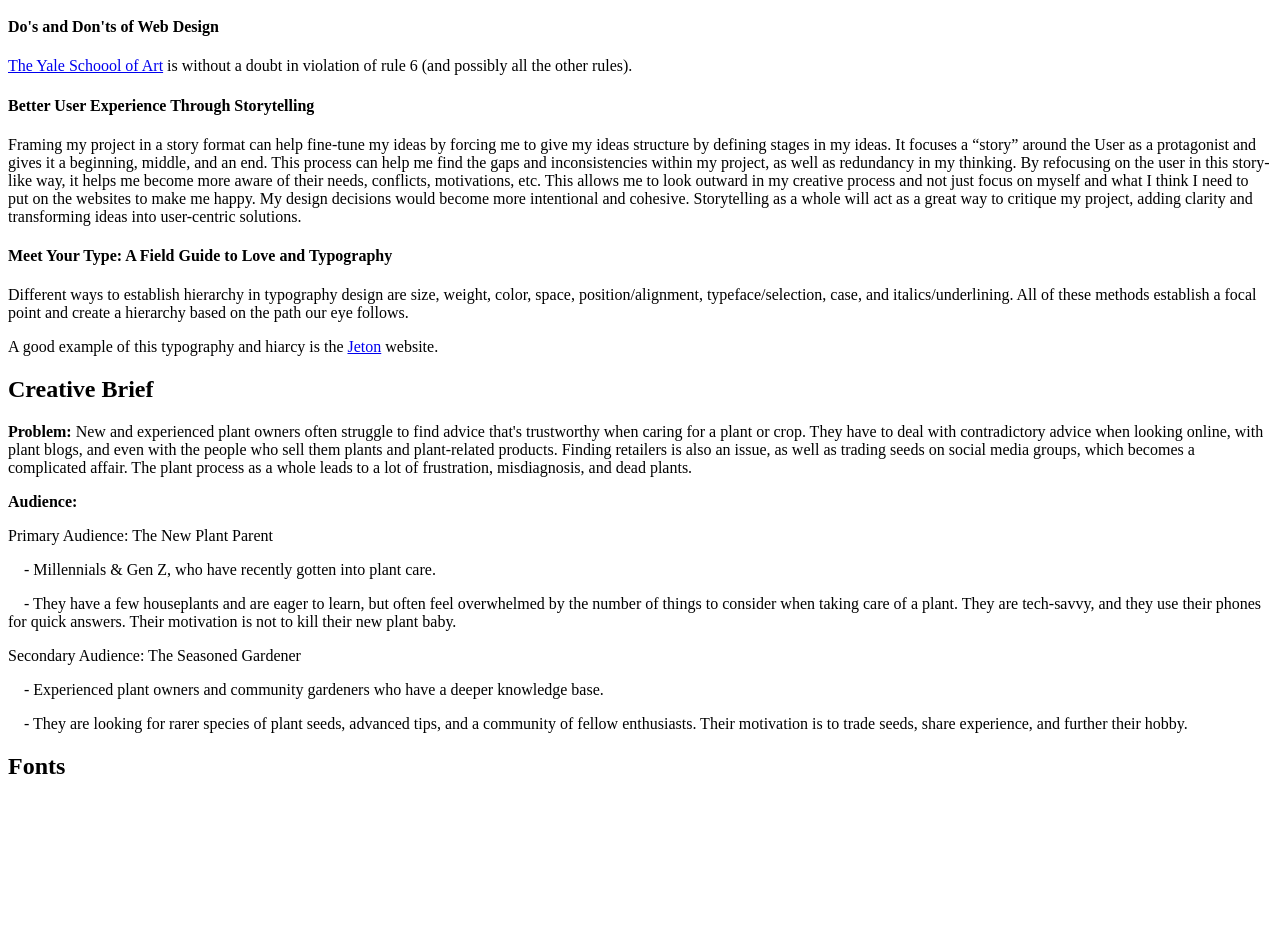
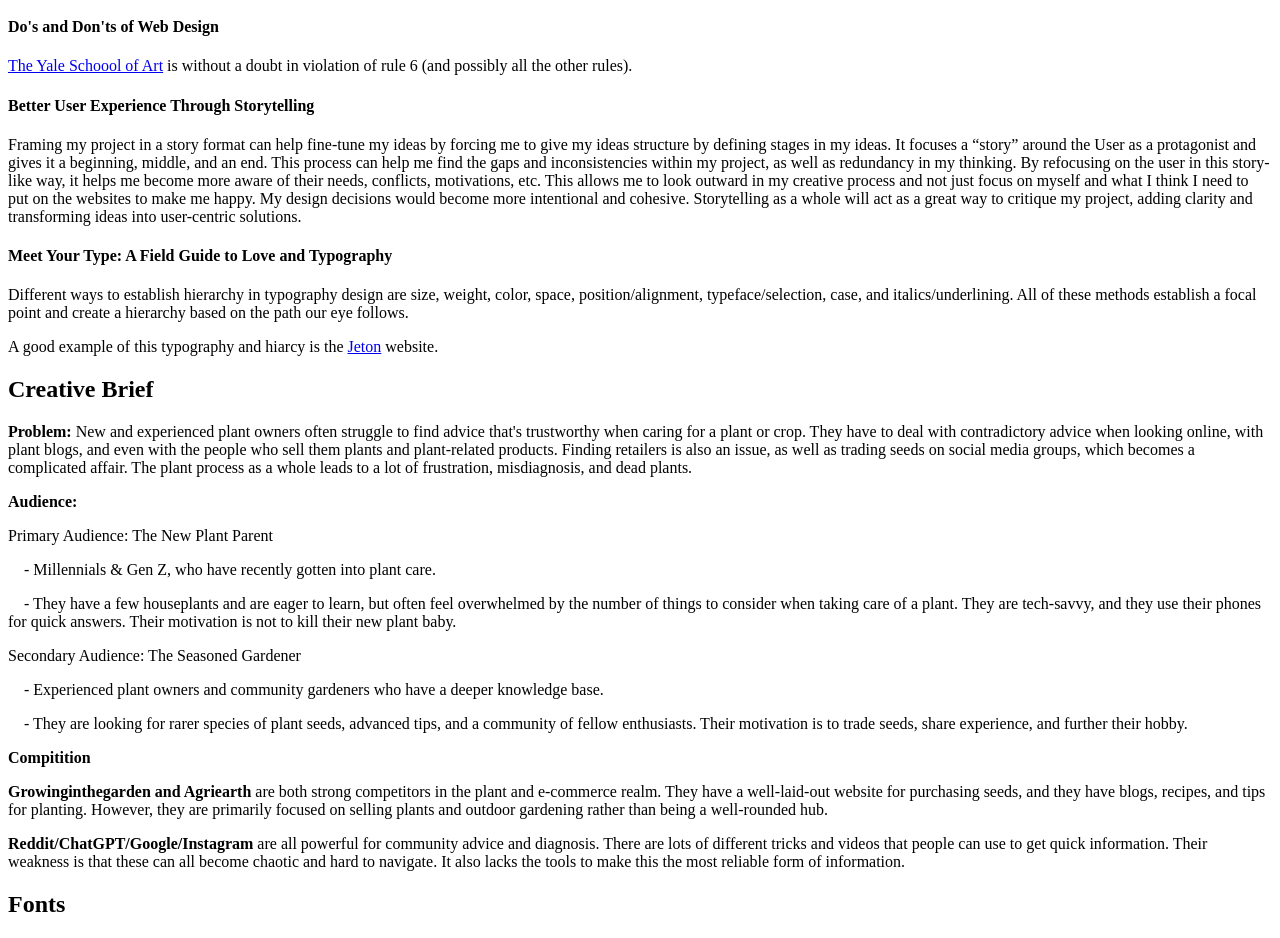
Before and after one commit to brooklinmoore/Brooklin-Moore-Internet-Studio-1, a plain HTML site: page asg3/index.html in a window 1280 px wide. Shown: the part 110-1048 px from the top of the page. Before the commit the page ends 910 px from the top, so only its background shows below. Drawn offline with Linux system fonts and the light colour scheme.

Commit message:
add compitition

```diff
--- a/asg3/index.html
+++ b/asg3/index.html
@@ -33,7 +33,12 @@
   <p>&nbsp;&nbsp;&nbsp;&nbsp;- Experienced plant owners and community gardeners who have a deeper knowledge base.</p>
   <p>&nbsp;&nbsp;&nbsp;&nbsp;- They are looking for rarer species of plant seeds, advanced tips, and a community of fellow enthusiasts. Their motivation is to trade seeds, share experience, and further their hobby.</p>
 
-
+<p><strong>Compitition</strong></p>
+<p>
+  <strong>Growinginthegarden and Agriearth</strong> are both strong competitors in the plant and e-commerce realm. They have a well-laid-out website for purchasing seeds, and they have blogs, recipes, and tips for planting. However, they are primarily focused on selling plants and outdoor gardening rather than being a well-rounded hub.
+</p>
+<p><strong>Reddit/ChatGPT/Google/Instagram</strong> are all powerful for community advice and diagnosis. There are lots of different tricks and videos that people can use to get quick information. Their weakness is that these can all become chaotic and hard to navigate. It also lacks the tools to make this the most reliable form of information.
+</p>
 
 
 <h2>Fonts</h2>
```
